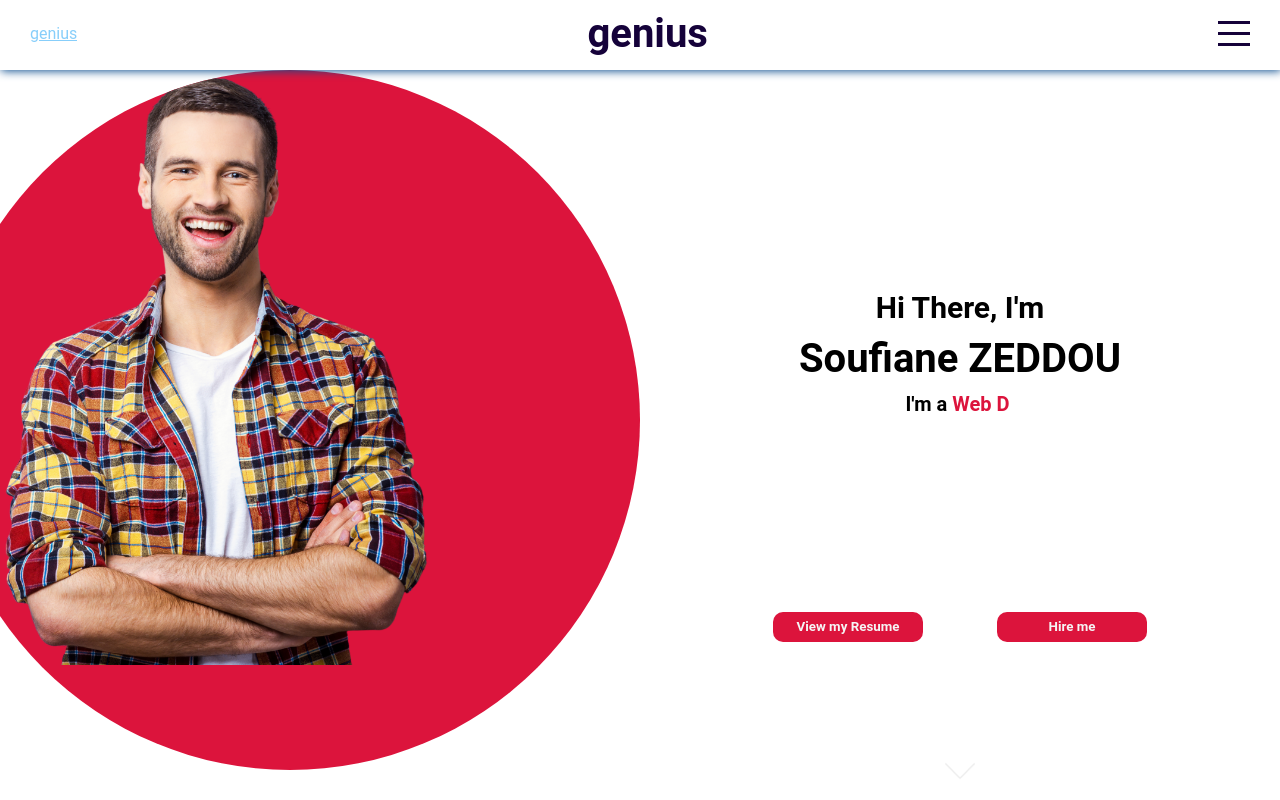
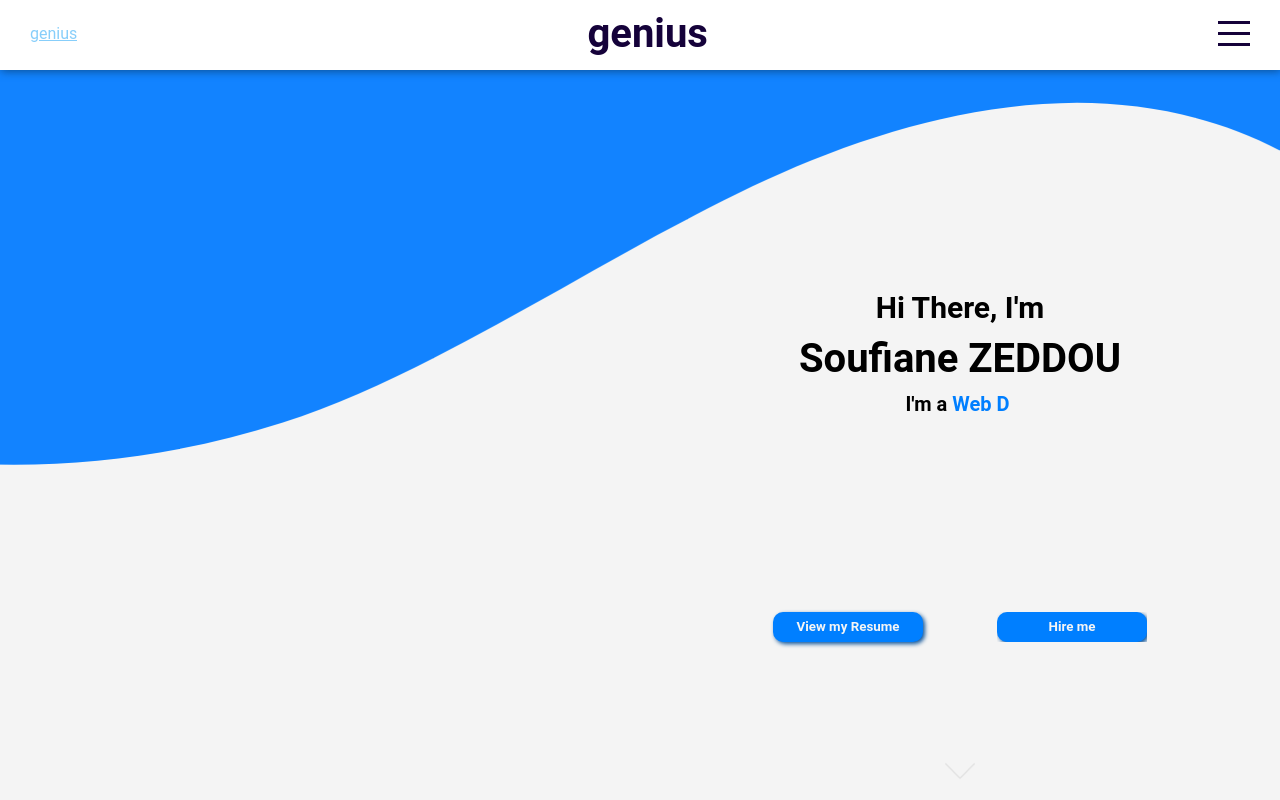
Before and after one commit to ofsand/my-portfolio, a React (Create React App) app: page / in a window 1280 px wide. Built offline with nearby package versions, Linux system fonts and the light colour scheme.

Commit message:
Add waves styling using CSS in th home page

```diff
--- a/src/components/intro/Intro.jsx
+++ b/src/components/intro/Intro.jsx
@@ -19,7 +19,7 @@ export default function Intro() {
         <div className='intro' id='intro'>
             <div className="left">
                 <div className="imageContainer">
-                    <img src="assets/man.png" alt="man"></img>
+                    //<img src="assets/man.png" alt="man"></img>
                 </div>
             </div>
             <div className="right">
@@ -39,6 +39,11 @@ export default function Intro() {
                     <img src="assets/down.png" alt="down"></img>
                 </a>
             </div>
+            <div class="custom-shape-divider-top-1637373940">
+                <svg data-name="Layer 1" xmlns="http://www.w3.org/2000/svg" viewBox="0 0 1200 120" preserveAspectRatio="none">
+                    <path d="M985.66,92.83C906.67,72,823.78,31,743.84,14.19c-82.26-17.34-168.06-16.33-250.45.39-57.84,11.73-114,31.07-172,41.86A600.21,600.21,0,0,1,0,27.35V120H1200V95.8C1132.19,118.92,1055.71,111.31,985.66,92.83Z" class="shape-fill"></path>
+                </svg>
+            </div>
         </div>
     )
 }
--- a/src/components/intro/intro.scss
+++ b/src/components/intro/intro.scss
@@ -1,8 +1,9 @@
 @import "../../global.scss";
 
 .intro {
-    background-color: white;
+    background-color: $background-white;
     display: flex;
+    position: relative;
 
     @include mobile{
         flex-direction: column;
@@ -14,13 +15,20 @@
         overflow: hidden;
 
         .imageContainer{
+
             width: 700px;
             height: 700px;
-            background-color: crimson;
+            background-color: $themeColor;
             border-radius: 50%;
             align-items: flex-end;
             justify-content: center;
             float: right;
+            display: none;
+
+            &::before{
+                clip-path: polygon(0% 14%, 100% 0px, 100% 84%, 0px 100%);
+                background: rgb(179, 68, 68) none repeat scroll 0% 0%;
+            }
 
             @include mobile{
                 align-items: flex-start;
@@ -28,6 +36,7 @@
 
             img{
                 height: 85%;
+                display: none;
 
                 @include mobile {
                     height: 65%;
@@ -78,7 +87,7 @@
 
                 span{
                     font-size: inherit ;
-                    color: crimson;
+                    color: $themeColor;
                 }
 
                 .ityped-cursor {
@@ -99,6 +108,7 @@
         }
 
         .wrapper_2{
+            z-index: 2;
             padding-left:15%;
             width: 70%;
             height: 15%;
@@ -111,14 +121,16 @@
                 width: 150px;
                 height: 30px;
                 color: whitesmoke;
-                background-color: crimson;
+                background-color: $themeColor;
                 border: none;
                 border-radius: 10px;
                 font-weight: 600;
                 cursor: pointer;
+                filter: drop-shadow(2px 2px 2px #0c5399);
 
                 &:hover{
                     color: black;
+                    background-color: rgb(0, 93, 192);
                 }
             }
         }
@@ -139,5 +151,29 @@
                 }
             }
         }
+
+
+    }
+    .custom-shape-divider-top-1637373940 {
+        z-index: 1;
+        position: absolute;
+        top: 0;
+        left: 0;
+        width: 100%;
+        overflow: hidden;
+        line-height: 0;
+        transform: rotate(180deg);
+    }
+
+    .custom-shape-divider-top-1637373940 svg {
+        position: relative;
+        display: block;
+        width: calc(205% + 1.3px);
+        height: 400px;
+        transform: rotateY(180deg);
+    }
+
+    .custom-shape-divider-top-1637373940 .shape-fill {
+        fill: #1283FF;
     }
 }
```
